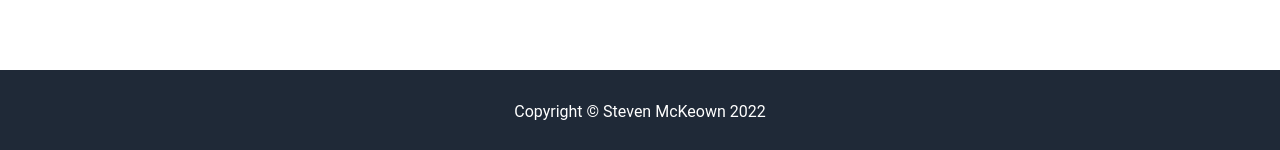
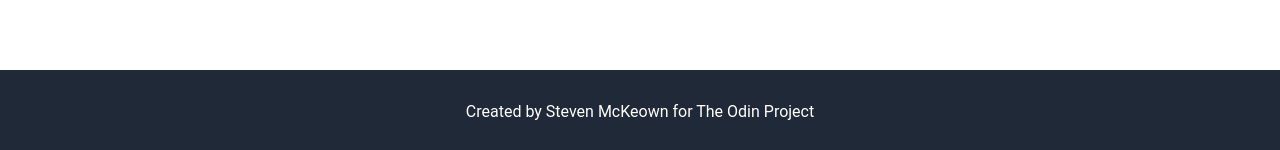
Before and after one commit to stevenmck97/landing-page-project, a plain HTML site: page index.html in a window 1280 px wide. Shown: the part 2301-2451 px from the top of the page. Drawn offline with Linux system fonts and the light colour scheme.

Commit message:
Updated footer text

```diff
--- a/index.html
+++ b/index.html
@@ -79,7 +79,7 @@
     </div>
 
     <footer>
-        Copyright © Steven McKeown 2022
+        Created by Steven McKeown for The Odin Project
     </footer>
 </body>
 </html>
```
